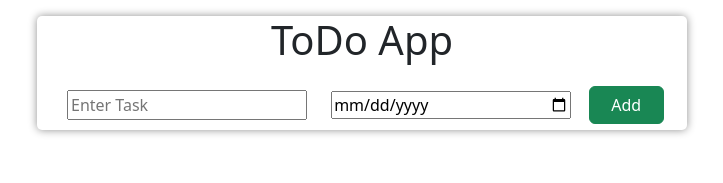
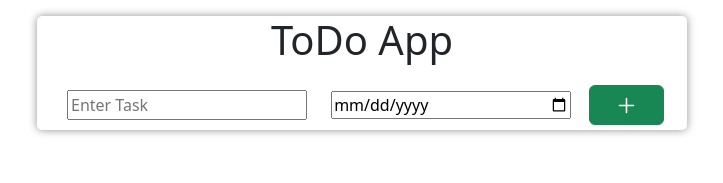
Before and after one commit to MuhammadHaroonHK/Todo-App, a React (Vite) app: page / in a window 1280 px wide. Shown: the top 183 px of the page, without its empty margins (278-1001 px from the left). Built offline with nearby package versions, Linux system fonts and the light colour scheme.

Commit message:
Only exchange text of buttons with Icons

```diff
--- a/package.json
+++ b/package.json
@@ -12,7 +12,8 @@
   "dependencies": {
     "bootstrap": "^5.3.3",
     "react": "^18.3.1",
-    "react-dom": "^18.3.1"
+    "react-dom": "^18.3.1",
+    "react-icons": "^5.3.0"
   },
   "devDependencies": {
     "@eslint/js": "^9.11.1",
--- a/src/components/Input.jsx
+++ b/src/components/Input.jsx
@@ -1,4 +1,5 @@
-import { useState } from "react"
+import { useState } from "react";
+import { IoAdd } from "react-icons/io5";
 
 function Input({ addTodo }) {
 
@@ -35,7 +36,8 @@ function Input({ addTodo }) {
       <div className="col col-lg-2">
         <button type="button"
           className="btn btn-success button"
-          onClick={handleAddBtn}>Add</button>
+          onClick={handleAddBtn}>
+            <IoAdd className="addIcon"/></button>
       </div>
     </div>
   )
--- a/src/components/Items1.jsx
+++ b/src/components/Items1.jsx
@@ -1,4 +1,4 @@
-
+import { AiTwotoneDelete } from "react-icons/ai";
 
 const Items1 = ({ todoName, todoDate, handleDeleteBtn }) => {
 
@@ -9,7 +9,7 @@ const Items1 = ({ todoName, todoDate, handleDeleteBtn }) => {
       <div className="col col-lg-2">
         <button type="button"
           className="btn btn-danger button"
-          onClick={() => handleDeleteBtn(todoName)}>Delete</button>
+          onClick={() => handleDeleteBtn(todoName)}><AiTwotoneDelete /></button>
       </div>
     </div>
   )
--- a/src/index.css
+++ b/src/index.css
@@ -23,3 +23,9 @@
     margin: 8px;
     align-items: center;
 }
+
+.addIcon {
+    width: 25px;
+    height: 25px;
+
+}
```
Also changed, not shown: 1 other file (tests, documents, lock files or other folders).
